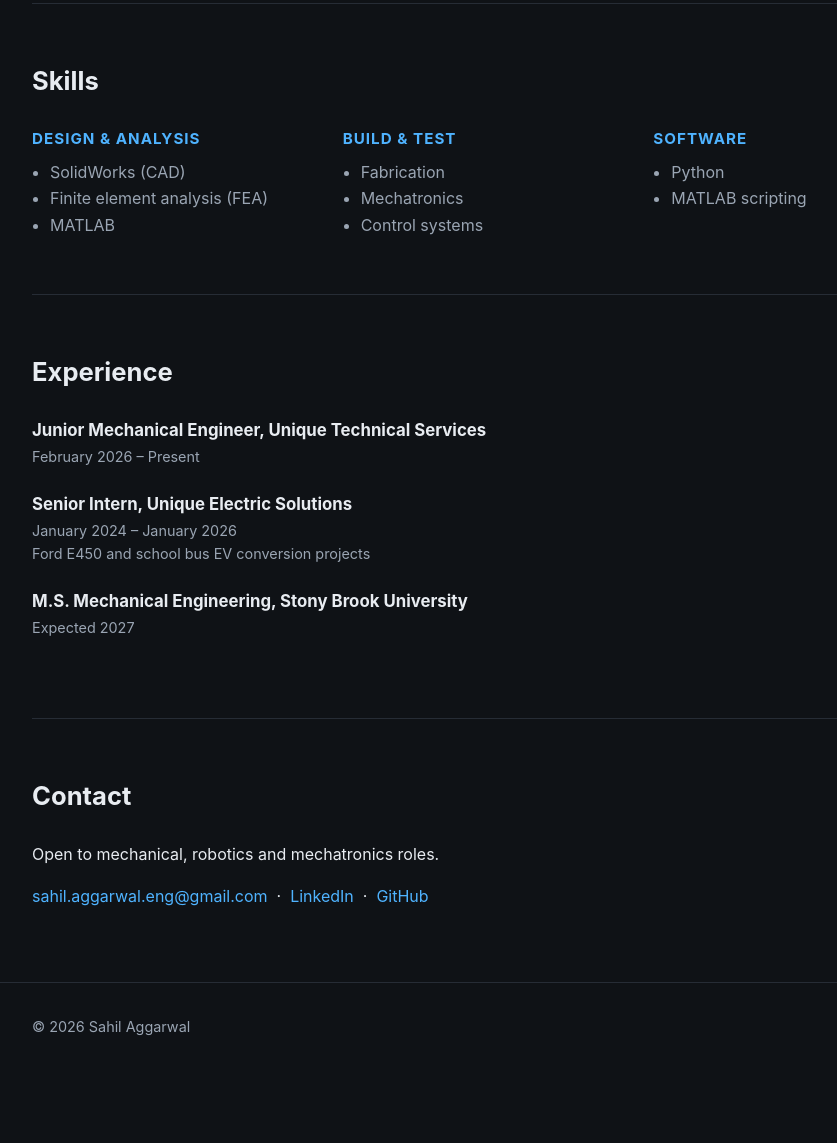
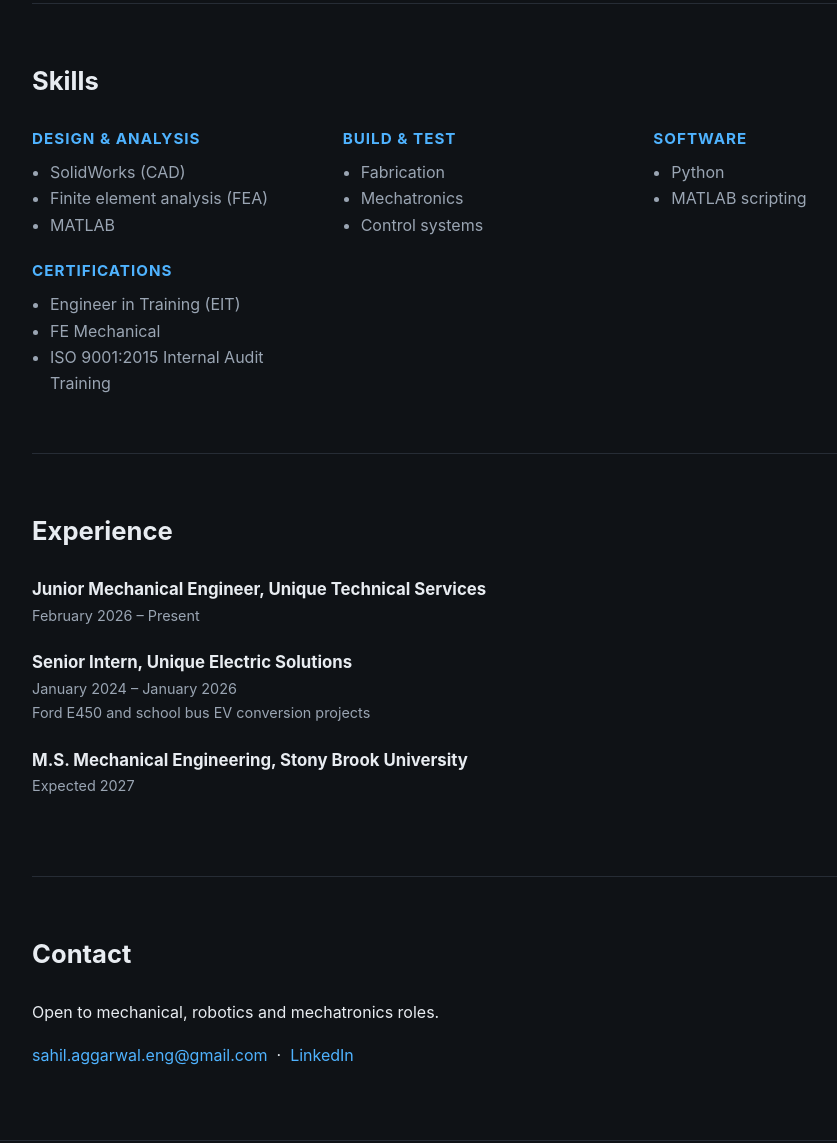
Before and after one commit to sahilaggarwaleng-dev/portfolio, a plain HTML site: page index.html in a window 1280 px wide. Shown: the part 1325-2468 px from the top of the page, without its empty margins (152-989 px from the left). Before the commit the page ends 2395 px from the top, so only its background shows below. Drawn offline with Linux system fonts and the light colour scheme.

Commit message:
Add resume, certifications; remove GitHub link
Co-Authored-By: Claude Opus 5.5 <noreply@anthropic.com>
Claude-Session: https://claude.ai/code/session_01QMu2Z4EqaTLqAz725Qqsfs

```diff
--- a/index.html
+++ b/index.html
@@ -78,6 +78,10 @@
           <h3>Software</h3>
           <ul><li>Python</li><li>MATLAB scripting</li></ul>
         </div>
+        <div>
+          <h3>Certifications</h3>
+          <ul><li>Engineer in Training (EIT)</li><li>FE Mechanical</li><li>ISO 9001:2015 Internal Audit Training</li></ul>
+        </div>
       </div>
     </section>
 
@@ -102,10 +106,8 @@
       <h2>Contact</h2>
       <p>Open to mechanical, robotics and mechatronics roles.</p>
       <p>
-        <!-- TODO: decide whether to keep the GitHub link -->
         <a href="mailto:sahil.aggarwal.eng@gmail.com">sahil.aggarwal.eng@gmail.com</a> &nbsp;&middot;&nbsp;
-        <a href="https://www.linkedin.com/in/sahil-aggarwal-806672207/">LinkedIn</a> &nbsp;&middot;&nbsp;
-        <a href="https://github.com/your-handle">GitHub</a>
+        <a href="https://www.linkedin.com/in/sahil-aggarwal-806672207/">LinkedIn</a>
       </p>
     </section>
   </div>
```
Also changed, not shown: 1 other file.
